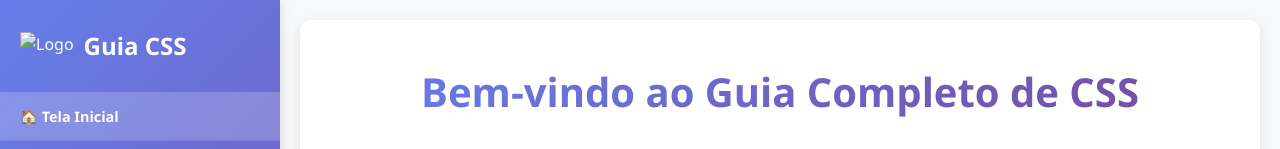
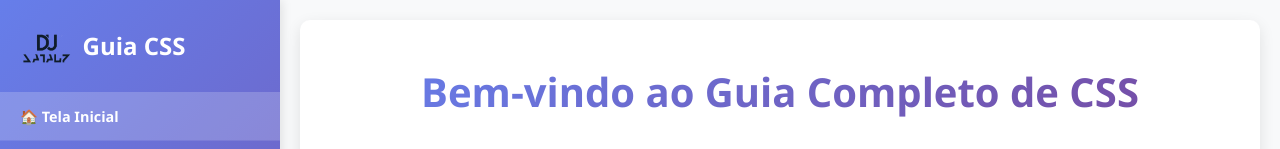
Before and after one commit to JoseVitorMader/guia_basico_css, a plain HTML site: page index.html in a window 1280 px wide. Shown: the top 149 px of the page. Drawn offline with Linux system fonts and the light colour scheme; the site is published under a folder, as on GitHub Pages, so addresses that start at the root find nothing; a web font is replaced by a local one.

Commit message:
trying to solve image error

```diff
--- a/index.html
+++ b/index.html
@@ -11,7 +11,7 @@
     <nav class="sidebar">
         <div class="sidebar-header">
             <div class="sidebar_title">
-                <img class="image_logo" src="/Design sem nome (1).png" alt="Logo" style="height: 40px;">
+                <img class="image_logo" src="./Design sem nome (1).png" alt="Logo" style="height: 40px;">
                 <h2 style="margin: 0;">Guia CSS</h2>
             </div>
         </div>
```
